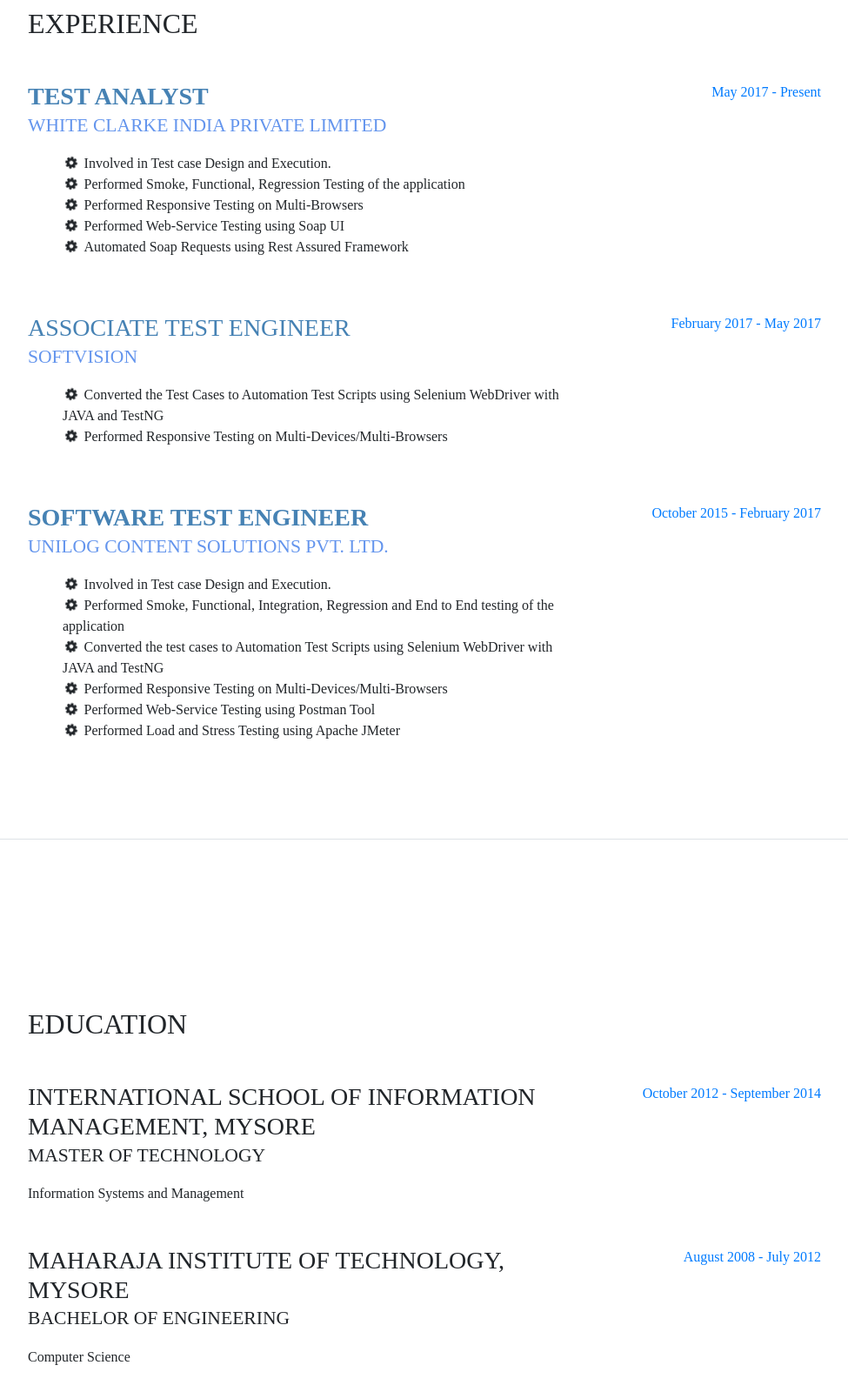
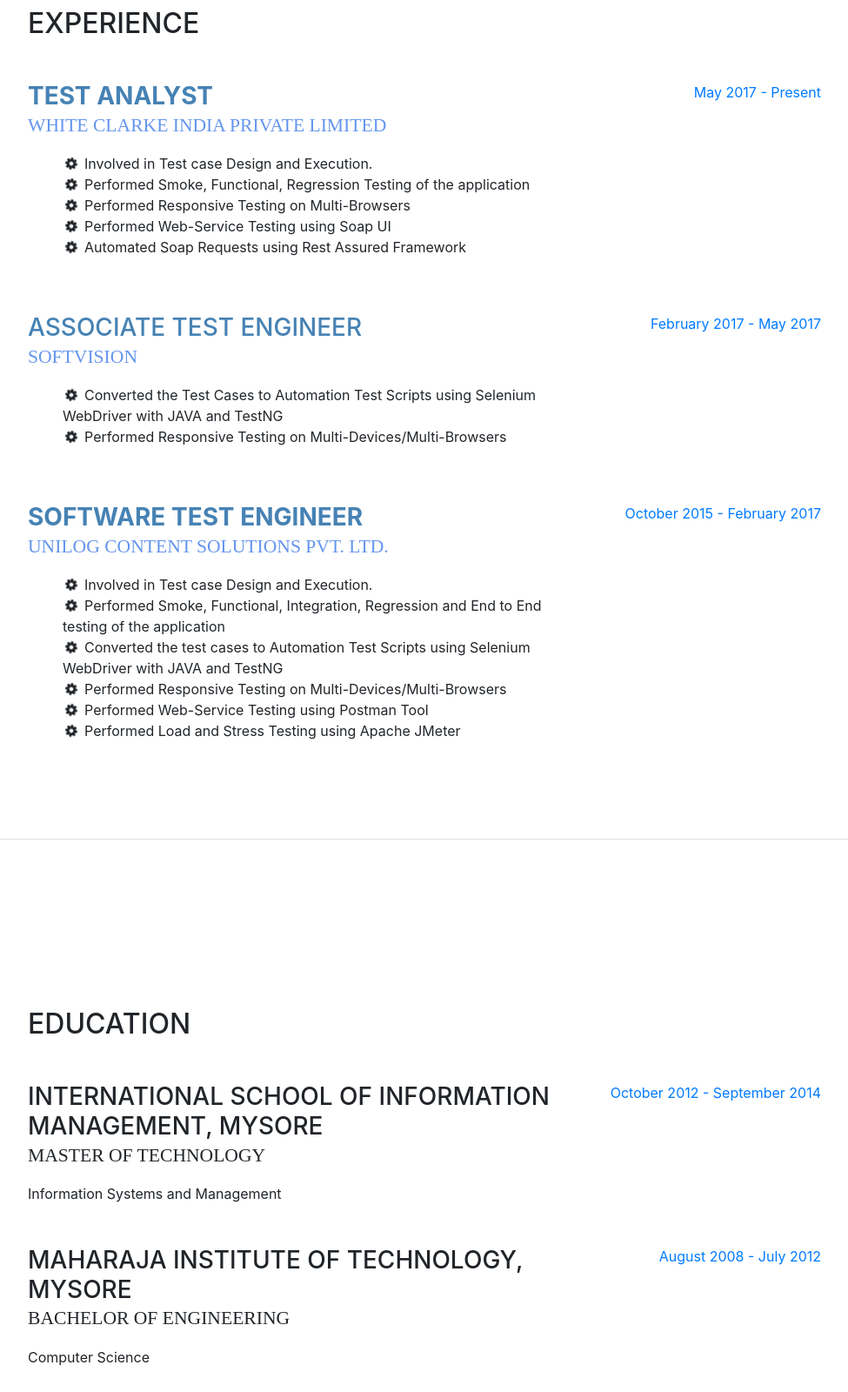
Before and after one commit to GladsonAntony/GladsonAntony.github.io, a website with bundled scripts: page index.html in a window 1280 px wide. Shown: the part 840-2440 px from the top of the page at 87% size, without its empty margins (288-1263 px from the left). Built offline with nearby package versions, Linux system fonts and the light colour scheme; a web font is replaced by a local one.

Commit message:
Update index.html

```diff
--- a/index.html
+++ b/index.html
@@ -40,7 +40,7 @@
       aria-expanded="false" aria-label="Toggle navigation">
       <span class="navbar-toggler-icon"></span>
     </button>
-    <div class="collapse navbar-collapse" id="navbarSupportedContent" style="font-family: Maiandra GD;font-size:22px">
+    <div class="collapse navbar-collapse" id="navbarSupportedContent" style="font-size:22px">
       <ul class="navbar-nav">
         <li class="nav-item">
           <a class="nav-link js-scroll-trigger" href="#about">About</a>
@@ -67,12 +67,12 @@
   <div class="container-fluid p-0">
     <section class="resume-section p-3 p-lg-5 d-flex d-column" id="about">
       <div class="my-auto">
-        <h2 style="font-family: Maiandra GD;display:inline;" class="mb-0">G</h2>
-        <h3 style="font-family: Maiandra GD;display:inline;" class="mb-0">ladson </h3>
-        <h2 style="font-family: Maiandra GD;display:inline;" class="text-primary">A</h2>
-        <h3 style="font-family: Maiandra GD;display:inline;" class="text-primary" display:inline;>ntony</h3>
+        <h2 style="display:inline;" class="mb-0">G</h2>
+        <h3 style="display:inline;" class="mb-0">ladson </h3>
+        <h2 style="display:inline;" class="text-primary">A</h2>
+        <h3 style="display:inline;" class="text-primary" display:inline;>ntony</h3>
         <br/>
-        <div style="font-family: Maiandra GD;" class="subheading mb-5">
+        <div style="" class="subheading mb-5">
           #46
           <br/>Opp. Simha Bhavan
           <br/>C.F.T.R.I Layout
@@ -80,7 +80,7 @@
           <br/>MYSORE - 570026
           <br/>
         </div>
-        <p style="font-family: Maiandra GD;font-size:18px" class="mb-5">Experienced Software Test Engineer with a demonstrated history of working in the outsourcing/offshoring industry.
+        <p style="font-size:18px" class="mb-5">Experienced Software Test Engineer with a demonstrated history of working in the outsourcing/offshoring industry.
           Skilled in Java, Selenium WebDriver, Maven, Git and SQL.
           <br/> Strong quality assurance professional with a Master of Technology (M.Tech) focused in Information Systems and
           Management from International School Of Information Management, Mysore.
@@ -130,29 +130,29 @@
       </div>
     </section>
 
-    <section class="resume-section p-3 p-lg-5 d-flex flex-column" id="experience" style="font-family: Maiandra GD;">
+    <section class="resume-section p-3 p-lg-5 d-flex flex-column" id="experience" style="">
       <div class="my-auto">
-        <h2 class="mb-5" style="font-family: Maiandra GD;">Experience</h2>
+        <h2 class="mb-5" style="">Experience</h2>
 
         <div class="resume-item d-flex flex-column flex-md-row mb-5">
-          <div class="resume-content mr-auto" style="font-family: Maiandra GD;">
-            <h3 class="mb-0" style="font-family: Maiandra GD;color:steelblue;font-weight:bold">Test Analyst</h3>
-            <div class="subheading mb-3" style="font-family: Maiandra GD;color:cornflowerblue">White Clarke India Private Limited</div>
+          <div class="resume-content mr-auto" style="">
+            <h3 class="mb-0" style="color:steelblue;font-weight:bold">Test Analyst</h3>
+            <div class="subheading mb-3" style="color:cornflowerblue">White Clarke India Private Limited</div>
             <ul>
               <i class="fa fa-cog fa-spin fa-1x fa-fw"></i>
-              <div style="font-family: Maiandra GD;display:inline;"> Involved in Test case Design and Execution.</div>
+              <div style="display:inline;"> Involved in Test case Design and Execution.</div>
               <br/>
               <i class="fa fa-cog fa-spin fa-1x fa-fw"></i>
-              <div style="font-family: Maiandra GD;display:inline;"> Performed Smoke, Functional, Regression Testing of the application</div>
+              <div style="display:inline;"> Performed Smoke, Functional, Regression Testing of the application</div>
               <br/>
               <i class="fa fa-cog fa-spin fa-1x fa-fw"></i>
-              <div style="font-family: Maiandra GD;display:inline;"> Performed Responsive Testing on Multi-Browsers</div>
+              <div style="display:inline;"> Performed Responsive Testing on Multi-Browsers</div>
               <br/>
               <i class="fa fa-cog fa-spin fa-1x fa-fw"></i>
-              <div style="font-family: Maiandra GD;display:inline;"> Performed Web-Service Testing using Soap UI</div>
+              <div style="display:inline;"> Performed Web-Service Testing using Soap UI</div>
               <br/>
               <i class="fa fa-cog fa-spin fa-1x fa-fw"></i>
-              <div style="font-family: Maiandra GD;display:inline;"> Automated Soap Requests using Rest Assured Framework</div>
+              <div style="display:inline;"> Automated Soap Requests using Rest Assured Framework</div>
               <br/>
             </ul>
           </div>
@@ -163,14 +163,14 @@
 
         <div class="resume-item d-flex flex-column flex-md-row mb-5">
           <div class="resume-content mr-auto">
-            <h3 class="mb-0" style="font-family: Maiandra GD;color:steelblue;font-weight:boldt">Associate Test Engineer</h3>
-            <div class="subheading mb-3" style="font-family: Maiandra GD;color:cornflowerblue">Softvision</div>
+            <h3 class="mb-0" style="color:steelblue;font-weight:boldt">Associate Test Engineer</h3>
+            <div class="subheading mb-3" style="color:cornflowerblue">Softvision</div>
             <ul>
               <i class="fa fa-cog fa-spin fa-1x fa-fw"></i>
-              <div style="font-family: Maiandra GD;display:inline;"> Converted the Test Cases to Automation Test Scripts using Selenium WebDriver with JAVA and TestNG</div>
+              <div style="display:inline;"> Converted the Test Cases to Automation Test Scripts using Selenium WebDriver with JAVA and TestNG</div>
               <br/>
               <i class="fa fa-cog fa-spin fa-1x fa-fw"></i>
-              <div style="font-family: Maiandra GD;display:inline;"> Performed Responsive Testing on Multi-Devices/Multi-Browsers</div>
+              <div style="display:inline;"> Performed Responsive Testing on Multi-Devices/Multi-Browsers</div>
               <br/>
             </ul>
           </div>
@@ -181,26 +181,26 @@
 
         <div class="resume-item d-flex flex-column flex-md-row mb-5">
           <div class="resume-content mr-auto">
-            <h3 class="mb-0" style="font-family: Maiandra GD;color:steelblue;font-weight:bold">Software Test Engineer</h3>
-            <div class="subheading mb-3" style="font-family: Maiandra GD;color:cornflowerblue">Unilog Content Solutions Pvt. Ltd.</div>
+            <h3 class="mb-0" style="color:steelblue;font-weight:bold">Software Test Engineer</h3>
+            <div class="subheading mb-3" style="color:cornflowerblue">Unilog Content Solutions Pvt. Ltd.</div>
             <ul>
               <i class="fa fa-cog fa-spin fa-1x fa-fw"></i>
-              <div style="font-family: Maiandra GD;display:inline;"> Involved in Test case Design and Execution.</div>
+              <div style="display:inline;"> Involved in Test case Design and Execution.</div>
               <br/>
               <i class="fa fa-cog fa-spin fa-1x fa-fw"></i>
-              <div style="font-family: Maiandra GD;display:inline;"> Performed Smoke, Functional, Integration, Regression and End to End testing of the application</div>
+              <div style="display:inline;"> Performed Smoke, Functional, Integration, Regression and End to End testing of the application</div>
               <br/>
               <i class="fa fa-cog fa-spin fa-1x fa-fw"></i>
-              <div style="font-family: Maiandra GD;display:inline;"> Converted the test cases to Automation Test Scripts using Selenium WebDriver with JAVA and TestNG</div>
+              <div style="display:inline;"> Converted the test cases to Automation Test Scripts using Selenium WebDriver with JAVA and TestNG</div>
               <br/>
               <i class="fa fa-cog fa-spin fa-1x fa-fw"></i>
-              <div style="font-family: Maiandra GD;display:inline;"> Performed Responsive Testing on Multi-Devices/Multi-Browsers</div>
+              <div style="display:inline;"> Performed Responsive Testing on Multi-Devices/Multi-Browsers</div>
               <br/>
               <i class="fa fa-cog fa-spin fa-1x fa-fw"></i>
-              <div style="font-family: Maiandra GD;display:inline;"> Performed Web-Service Testing using Postman Tool</div>
+              <div style="display:inline;"> Performed Web-Service Testing using Postman Tool</div>
               <br/>
               <i class="fa fa-cog fa-spin fa-1x fa-fw"></i>
-              <div style="font-family: Maiandra GD;display:inline;"> Performed Load and Stress Testing using Apache JMeter</div>
+              <div style="display:inline;"> Performed Load and Stress Testing using Apache JMeter</div>
               <br/>
             </ul>
 
@@ -215,27 +215,27 @@
 
     <section class="resume-section p-3 p-lg-5 d-flex flex-column" id="education">
       <div class="my-auto">
-        <h2 class="mb-5" style="font-family: Maiandra GD;">Education</h2>
+        <h2 class="mb-5" style="">Education</h2>
 
         <div class="resume-item d-flex flex-column flex-md-row mb-5">
           <div class="resume-content mr-auto">
-            <h3 class="mb-0" style="font-family: Maiandra GD;">International School Of Information Management, Mysore</h3>
-            <div class="subheading mb-3" style="font-family: Maiandra GD;">Master Of Technology</div>
-            <div style="font-family: Maiandra GD;">Information Systems and Management</div>
+            <h3 class="mb-0" style="">International School Of Information Management, Mysore</h3>
+            <div class="subheading mb-3" style="">Master Of Technology</div>
+            <div style="">Information Systems and Management</div>
           </div>
           <div class="resume-date text-md-right">
-            <span style="font-family: Maiandra GD;" class="text-primary">October 2012 - September 2014</span>
+            <span style="" class="text-primary">October 2012 - September 2014</span>
           </div>
         </div>
 
         <div class="resume-item d-flex flex-column flex-md-row">
           <div class="resume-content mr-auto">
-            <h3 class="mb-0" style="font-family: Maiandra GD;">Maharaja Institute Of Technology, Mysore</h3>
-            <div class="subheading mb-3" style="font-family: Maiandra GD;">Bachelor Of Engineering</div>
-            <div style="font-family: Maiandra GD;">Computer Science</div>
+            <h3 class="mb-0" style="">Maharaja Institute Of Technology, Mysore</h3>
+            <div class="subheading mb-3" style="">Bachelor Of Engineering</div>
+            <div style="">Computer Science</div>
           </div>
           <div class="resume-date text-md-right">
-            <span style="font-family: Maiandra GD;" class="text-primary">August 2008 - July 2012</span>
+            <span style="" class="text-primary">August 2008 - July 2012</span>
           </div>
         </div>
 
@@ -315,16 +315,16 @@
     </section>
 
     <section class="resume-section p-3 p-lg-5 d-flex flex-column" id="interests">
-      <div style="font-family: Maiandra GD;" class="my-auto">
-        <h2 style="font-family: Maiandra GD;" class="mb-5">Interests</h2>
+      <div style="" class="my-auto">
+        <h2 style="" class="mb-5">Interests</h2>
         <p> </p>
       </div>
     </section>
 
     <section class="resume-section p-3 p-lg-5 d-flex flex-column" id="awards">
       <div class="my-auto">
-        <h2 style="font-family: Maiandra GD;" class="mb-5">Certifications</h2>
-        <ul style="font-family: Maiandra GD;" class="fa-ul mb-0">
+        <h2 style="" class="mb-5">Certifications</h2>
+        <ul style="" class="fa-ul mb-0">
           <li>
             <i class="fa-li fa fa-trophy text-warning"></i>
             Technology Entrepreneurship – NovaEd, License 104e099944fc0</li>
```
